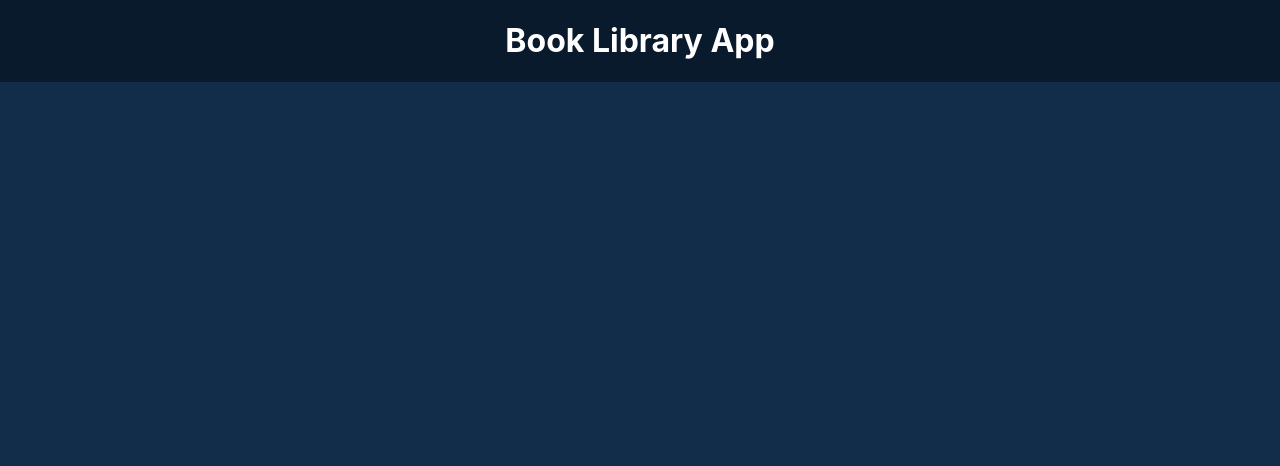
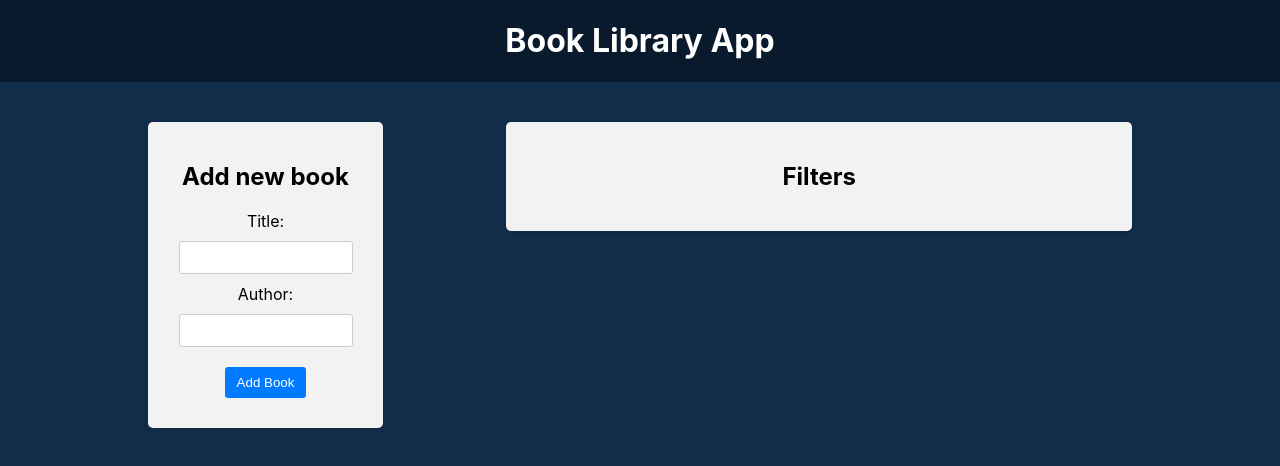
Before and after one commit to vitaliygalata1986/book-library-app, a React (Create React App) app in the folder frontend/: page / in a window 1280 px wide. Shown: the top 466 px of the page. Built offline with nearby package versions, Linux system fonts and the light colour scheme.

Commit message:
Added BookForm, BookList and Filter Components

```diff
--- a/frontend/src/Component/App/App.js
+++ /dev/null
@@ -1,13 +0,0 @@
-import styles from './App.module.css';
-
-function App() {
-  return (
-    <div className={styles.app}>
-      <header className={styles['app-header']}>
-        <h1>Book Library App</h1>
-      </header>
-    </div>
-  );
-}
-
-export default App;
--- /dev/null
+++ b/frontend/src/Component/App/App.jsx
@@ -0,0 +1,25 @@
+import styles from './App.module.css';
+import BookForm from '../BookForm/BookForm';
+import BookList from '../BookList/BookList';
+import Filter from '../Filter/Filter';
+function App() {
+  return (
+    <div className={styles.app}>
+      <header className={styles['app-header']}>
+        <h1>Book Library App</h1>
+      </header>
+      <main className={`${styles['app-main']}`}>
+        <div className={`${styles['app-left-column']}`}>
+          {' '}
+          <BookForm></BookForm>
+        </div>
+        <div className={`${styles['app-right-column']}`}>
+          <Filter></Filter>
+          {/* <BookList></BookList> */}
+        </div>
+      </main>
+    </div>
+  );
+}
+
+export default App;
--- /dev/null
+++ b/frontend/src/Component/BookForm/BookForm.jsx
@@ -0,0 +1,45 @@
+import styles from './BookForm.module.css';
+import { useState } from 'react';
+
+function BookForm() {
+  const [title, setTitle] = useState('');
+  const [author, setAuthor] = useState('');
+  const handleSubmit = (event) => {
+    // здесь будет действие - будем выполнять операцию dispatch action
+    event.preventDefault();
+    if (title && author) {
+      // dispatch action
+      setTitle('');
+      setAuthor('');
+    }
+  };
+  return (
+    <div className={`${styles['app-block']} ${styles['book-form']}`}>
+      <h2>Add new book</h2>
+      <form onSubmit={handleSubmit}>
+        <div>
+          <label htmlFor="title">Title: </label>
+          <input
+            type="text"
+            id="title"
+            value={title}
+            onChange={(e) => setTitle(e.target.value)}
+          />
+        </div>
+        <div>
+          <label htmlFor="author">Author: </label>
+          <input
+            type="text"
+            id="author"
+            value={author}
+            onChange={(e) => setAuthor(e.target.value)}
+          />
+        </div>
+        <button type="submit">Add Book</button>
+      </form>
+    </div>
+  );
+}
+{
+}
+export default BookForm;
--- /dev/null
+++ b/frontend/src/Component/BookForm/BookForm.module.css
@@ -0,0 +1,56 @@
+.app-block {
+  padding: 20px;
+  margin: 20px;
+  background-color: #f2f2f2;
+  border-radius: 5px;
+  box-shadow: 0 2px 4px rgba(0, 0, 0, 0.1);
+}
+
+s.book-form {
+  width: 100%;
+}
+
+.book-form label {
+  display: block;
+  width: 100%;
+  text-align: center;
+  margin-bottom: 10px;
+}
+
+.book-form input {
+  width: 80%;
+  padding: 8px;
+  margin-bottom: 10px;
+  border: 1px solid #ccc;
+  border-radius: 3px;
+}
+
+.book-form button {
+  background-color: #007bff;
+  color: #fff;
+  padding: 8px 12px;
+  border: none;
+  border-radius: 3px;
+  cursor: pointer;
+  margin: 10px;
+  transition: background-color 0.3s ease;
+}
+
+.book-form button:hover {
+  background-color: #0056b3;
+}
+
+.book-form .spinner {
+  animation: spinner 1s infinite linear;
+  margin-left: 10px;
+}
+
+@keyframes spinner {
+  from {
+    transform: rotate(0deg);
+  }
+
+  to {
+    transform: rotate(360deg);
+  }
+}
--- /dev/null
+++ b/frontend/src/Component/BookList/BookList.jsx
@@ -0,0 +1,10 @@
+import styles from './BookList.module.css';
+function BookList() {
+  return (
+    <div className={`${styles['app-block']} ${styles['book-list']}`}>
+      <h2>Book List</h2>
+    </div>
+  );
+}
+
+export default BookList;
--- /dev/null
+++ b/frontend/src/Component/BookList/BookList.module.css
@@ -0,0 +1,68 @@
+.book-list ul {
+  padding: 0;
+  margin: 20px -20px;
+  list-style: none;
+}
+
+.book-list li {
+  display: flex;
+  justify-content: space-between;
+  align-items: center;
+  width: auto;
+  padding: 10px 20px;
+  border-bottom: 1px solid #ccc;
+  background-color: #fff;
+  list-style-type: none;
+}
+
+.book-list li:nth-child(even) {
+  background-color: #f2f2f2;
+}
+
+.book-list li:hover {
+  background-color: #dbe4f8;
+}
+
+.book-list button {
+  background-color: #fff;
+  color: red;
+  border: 1px solid red;
+  padding: 8px 12px;
+  border-radius: 3px;
+  cursor: pointer;
+  transition: background-color 0.3s ease;
+}
+
+.book-list button:hover {
+  background-color: #fdd;
+}
+
+.book-list .highlight {
+  background-color: #ff0;
+}
+
+.book-list .book-info {
+  flex: 1;
+  text-align: left;
+}
+
+.book-list .book-actions {
+  display: flex;
+  align-items: center;
+}
+
+.book-list .star-icon {
+  width: 24px;
+  height: 24px;
+  margin: 0 20px;
+  cursor: pointer;
+  transition: color 0.3s ease;
+  color: #fca510;
+}
+.app-block {
+  padding: 20px;
+  margin: 20px;
+  background-color: #f2f2f2;
+  border-radius: 5px;
+  box-shadow: 0 2px 4px rgba(0, 0, 0, 0.1);
+}
--- /dev/null
+++ b/frontend/src/Component/Filter/Filter.jsx
@@ -0,0 +1,11 @@
+import styles from './Filter.module.css';
+
+function Filter() {
+  return (
+    <div className={`${styles['app-block']} ${styles.filter}`}>
+      <h2>Filters</h2>
+    </div>
+  );
+}
+
+export default Filter;
--- /dev/null
+++ b/frontend/src/Component/Filter/Filter.module.css
@@ -0,0 +1,58 @@
+.filter-row {
+  display: flex;
+  justify-content: space-between;
+  align-items: center;
+}
+
+.filter-group {
+  flex: 1;
+  text-align: center;
+}
+
+.filter input[type='text'] {
+  width: 80%;
+  padding: 8px;
+  border: 1px solid #ccc;
+  border-radius: 3px;
+}
+
+.filter button {
+  background-color: #007bff;
+  color: #fff;
+  padding: 8px 12px;
+  border: none;
+  border-radius: 3px;
+  cursor: pointer;
+  margin: 10px;
+  transition: background-color 0.3s ease;
+}
+
+.filter button:hover {
+  background-color: #0056b3;
+}
+
+.app-block {
+  padding: 20px;
+  margin: 20px;
+  background-color: #f2f2f2;
+  border-radius: 5px;
+  box-shadow: 0 2px 4px rgba(0, 0, 0, 0.1);
+}
+
+@media screen and (max-width: 1024px) {
+  .filter-row {
+    flex-direction: column;
+    align-items: stretch;
+  }
+
+  .filter-group {
+    width: 100%;
+    margin: auto;
+    margin-bottom: 10px;
+  }
+
+  .filter button {
+    margin: 10px auto 0;
+    max-width: 50%;
+  }
+}
--- a/frontend/src/index.css
+++ b/frontend/src/index.css
@@ -12,3 +12,11 @@ code {
   font-family: source-code-pro, Menlo, Monaco, Consolas, 'Courier New',
     monospace;
 }
+
+.app-block {
+  padding: 20px;
+  margin: 20px;
+  background-color: #f2f2f2;
+  border-radius: 5px;
+  box-shadow: 0 2px 4px rgba(0, 0, 0, 0.1);
+}
```
Also changed, not shown: frontend/src/Component/App/App.module.css (indentation only).
